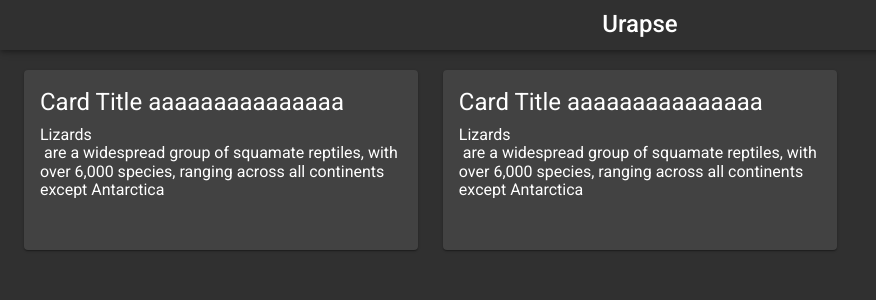
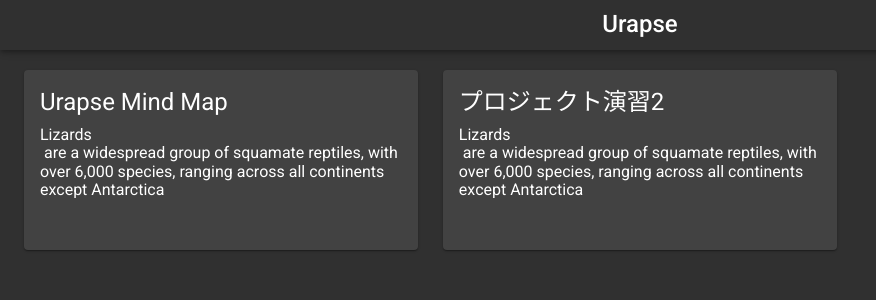
Before and after one commit to Nexus0831/urapse, a Vue app: page / in a window 1280 px wide. Shown: the top 300 px of the page, without its empty margins (0-876 px from the left). Built offline with nearby package versions, Linux system fonts and the light colour scheme.

Commit message:
update: testデータ配列構造に更新

```diff
--- a/src/components/HomeView.vue
+++ b/src/components/HomeView.vue
@@ -1,7 +1,8 @@
 <template>
   <div id="home">
-    <Card :id="testData.key" :title="testData.title" :body="testData.body" />
-    <Card :id="testData.key" :title="testData.title" :body="testData.body" />
+    <template v-for="item in testData">
+      <Card :id="item.key" :key="item.key" :title="item.title" :body="item.body" />
+    </template>
     <!--<i class="material-icons" style="color: #FB8C00">add</i>-->
   </div>
 </template>
--- a/src/store.ts
+++ b/src/store.ts
@@ -5,12 +5,20 @@ Vue.use(Vuex);
 
 export default new Vuex.Store({
   state: {
-    testData: {
-      key: '12345',
-      title: 'Card Title aaaaaaaaaaaaaaa',
-      body: 'Lizards \n are a widespread group of squamate reptiles, with over 6,000 species, ranging across all continents except Antarctica',
-      nodes: [{}, {}, {}],
-    },
+    testData: [
+      {
+        key: '12345',
+        title: 'Urapse Mind Map',
+        body: 'Lizards \n are a widespread group of squamate reptiles, with over 6,000 species, ranging across all continents except Antarctica',
+        nodes: [{}, {}, {}],
+      },
+      {
+        key: '67890',
+        title: 'プロジェクト演習2',
+        body: 'Lizards \n are a widespread group of squamate reptiles, with over 6,000 species, ranging across all continents except Antarctica',
+        nodes: [{}, {}, {}],
+      },
+    ],
   },
   mutations: {
 
```
